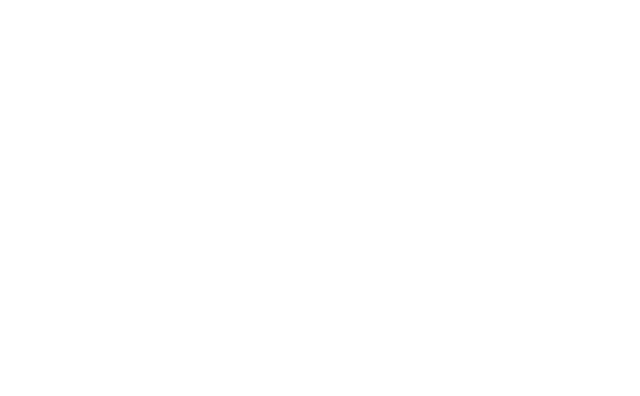
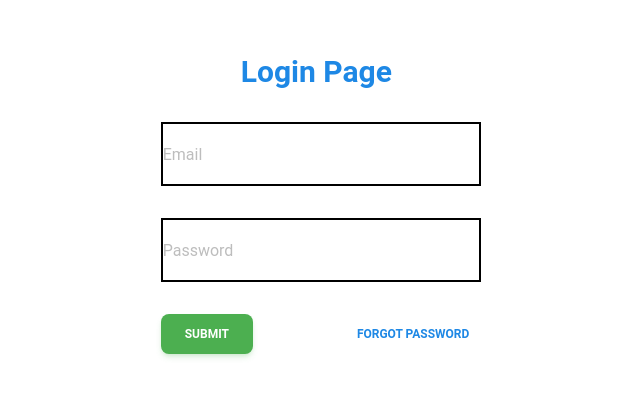
Before and after one commit to TuongVu1992/vuber-stock, a React (Create React App) app: page / in a window 1280 px wide. Before the commit this address had no page. Shown: the part 196-592 px from the top of the page, without its empty margins (313-953 px from the left). Built offline with nearby package versions, Linux system fonts and the light colour scheme.

Commit message:
add new stuff to pack.json

```diff
--- a/src/pages/App.js
+++ b/src/pages/App.js
@@ -8,7 +8,7 @@
   return (
     <Router>
       <Routes>
-        <Route path="/test-tailwind-deploy/" element={<HomePage />} />
+        <Route path="/" element={<HomePage />} />
         <Route path="/ForgotPassWordPage/" element={<ForgotPassWordPage />} />
         <Route path="/:jwtToken/NewStockPage/" element={<NewStockPage />} />
       </Routes>
```
